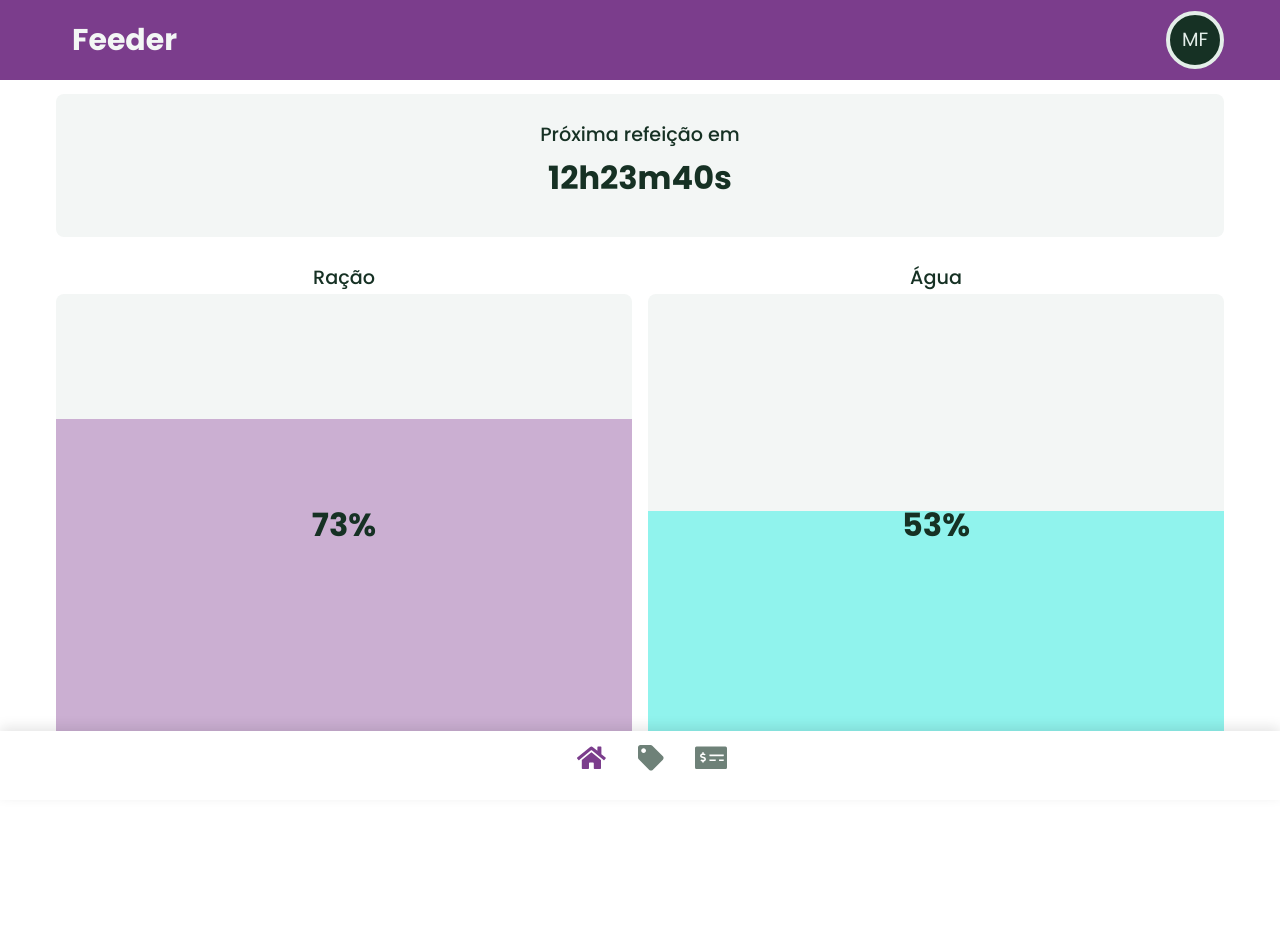
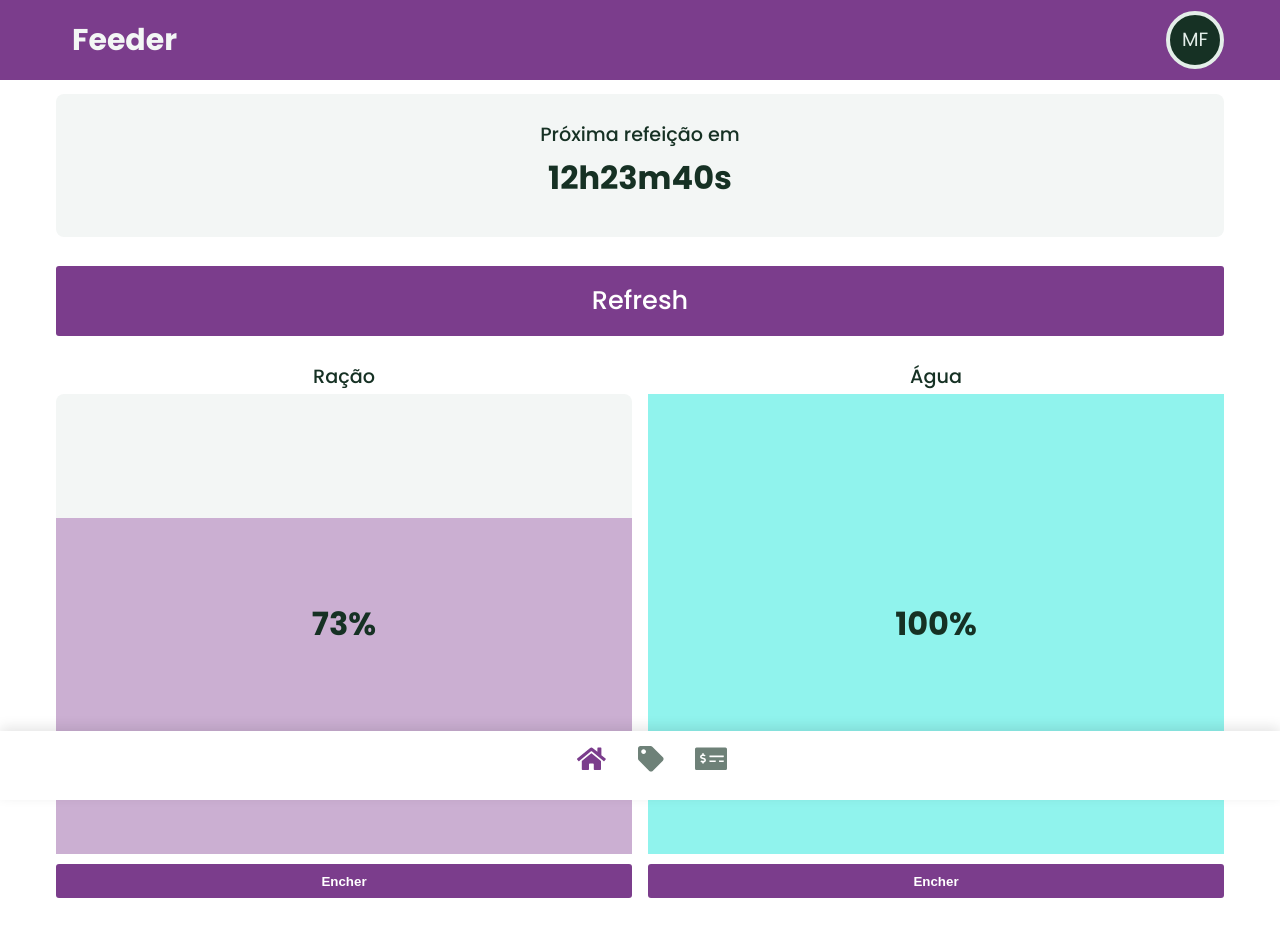
Before and after one commit to michel674/feeder_front, a React (Create React App) app: page /dashboard in a window 1280 px wide. Shown: the top 936 px of the page. Built offline with nearby package versions, Linux system fonts and the light colour scheme; no server answers.

Commit message:
add serve

```diff
--- a/package.json
+++ b/package.json
@@ -38,10 +38,10 @@
     "prettier": "2.5.1"
   },
   "scripts": {
-    "start": "react-scripts start",
+    "dev": "react-scripts start",
+    "start": "serve -s build",
     "build": "react-scripts build",
-    "test": "react-scripts test",
-    "eject": "react-scripts eject"
+    "heroku-postbuild": "npm run build"
   },
   "eslintConfig": {
     "extends": [
--- a/src/components/recipient.component.jsx
+++ b/src/components/recipient.component.jsx
@@ -8,11 +8,12 @@ import {
 import { H1 } from './typography';
 
 export const Recipient = ({ type, volume }) => {
+  const recipientVolume = volume < 100 ? volume : 100;
   return (
     <RecipientBarStyled>
-      <BarIndicatorStlyed type={type} volume={volume} />
+      <BarIndicatorStlyed type={type} volume={recipientVolume} />
       <PercentageIndicatorStyled>
-        <H1>{volume || 0}%</H1>
+        <H1>{recipientVolume || 0}%</H1>
       </PercentageIndicatorStyled>
     </RecipientBarStyled>
   );
--- a/src/hooks/useRequest.hook.js
+++ b/src/hooks/useRequest.hook.js
@@ -13,7 +13,7 @@ export const useRequest = ({ method, baseURL, route }) => {
         console.log('request', baseURL, route);
         const response = await axios.request({
           method: method || 'get',
-          baseURL: baseURL || 'http://192.168.1.6/',
+          baseURL: baseURL || 'https://test-starpi-heroku.herokuapp.com/',
           url: route,
           params,
           data: bodyData,
--- a/src/pages/home.jsx
+++ b/src/pages/home.jsx
@@ -3,7 +3,7 @@ import { Grid, Row, Col } from 'react-flexbox-grid';
 import { Frame } from '../atomic/atm.frame/frame';
 import { Separator } from '../atomic/atm.separator/separator.styled';
 
-import { H1, H3 } from '../components/typography';
+import { H1, H2, H3 } from '../components/typography';
 import { Hbox } from '../atomic/atm.box/hbox.styled';
 
 import { useRequest } from '../hooks/useRequest.hook';
@@ -13,11 +13,6 @@ import { Button } from '../atomic/atm.button';
 import { useCallback, useEffect, useState } from 'react';
 
 export const Home = () => {
-  const { request: turnOn } = useRequest({ route: '/LM' });
-  const { request: turnOff } = useRequest({
-    route: '/DM',
-  });
-
   const { data: scheduleData, request: getSchedules } = useRequest({
     baseURL: 'http://localhost:1337',
     route: '/schedules',
@@ -26,14 +21,6 @@ export const Home = () => {
   useEffect(() => {
     getSchedules({ params: {}, withCredentials: false });
   }, [getSchedules]);
-
-  const handleTurnLedOn = () => {
-    turnOn({ params: {}, withCredentials: false });
-  };
-
-  const handleTurnLedOff = () => {
-    turnOff({ params: {}, withCredentials: false });
-  };
 
   const [countdown, setCountdown] = useState();
 
@@ -83,6 +70,45 @@ export const Home = () => {
     return result;
   }, []);
 
+  const controllerUrl = 'http://192.168.0.26/';
+
+  const { data, request: getWaterMeasure } = useRequest({
+    route: '/api/water-measures',
+  });
+
+  const { request: turnOnMotor } = useRequest({
+    baseURL: controllerUrl,
+    route: '/H',
+  });
+
+  const { request: turnOffMotor } = useRequest({
+    baseURL: controllerUrl,
+    route: '/L',
+  });
+
+  useEffect(() => {
+    getWaterMeasure({ params: {}, withCredentials: false });
+  }, [getWaterMeasure]);
+
+  const handleUpdateWaterMeasure = () => {
+    getWaterMeasure({ params: {}, withCredentials: false });
+  };
+
+  const waterMeasure =
+    data?.data?.[data?.data?.length - 1]?.attributes?.measure;
+  console.log(
+    'waterMeasure',
+    data?.data?.map(item => item.attributes?.measure),
+  );
+
+  const handleFillWater = () => {
+    turnOnMotor({ params: {}, withCredentials: false });
+  };
+
+  const handleFillFood = () => {
+    turnOffMotor({ params: {}, withCredentials: false });
+  };
+
   return (
     <>
       <Separator type="Small" />
@@ -105,6 +131,16 @@ export const Home = () => {
         <Separator type="Medium" />
 
         <Row>
+          <Col xs={12}>
+            <Button expanded onClick={handleUpdateWaterMeasure}>
+              <H2 color="white">Refresh</H2>
+            </Button>
+          </Col>
+        </Row>
+
+        <Separator type="Medium" />
+
+        <Row>
           <Col xs={6}>
             <Hbox>
               <Hbox.Item hAlign="center">
@@ -115,7 +151,7 @@ export const Home = () => {
             <Recipient volume={73} />
             <Separator type="Nano" />
 
-            <Button expanded onClick={handleTurnLedOn}>
+            <Button expanded onClick={handleFillFood}>
               Encher
             </Button>
           </Col>
@@ -127,10 +163,10 @@ export const Home = () => {
               </Hbox.Item>
             </Hbox>
             <Separator type="XNano" />
-            <Recipient type={'secondary'} volume={53} />
+            <Recipient type={'secondary'} volume={Number(waterMeasure)} />
             <Separator type="Nano" />
 
-            <Button expanded onClick={handleTurnLedOff}>
+            <Button expanded onClick={handleFillWater}>
               Encher
             </Button>
           </Col>
```
